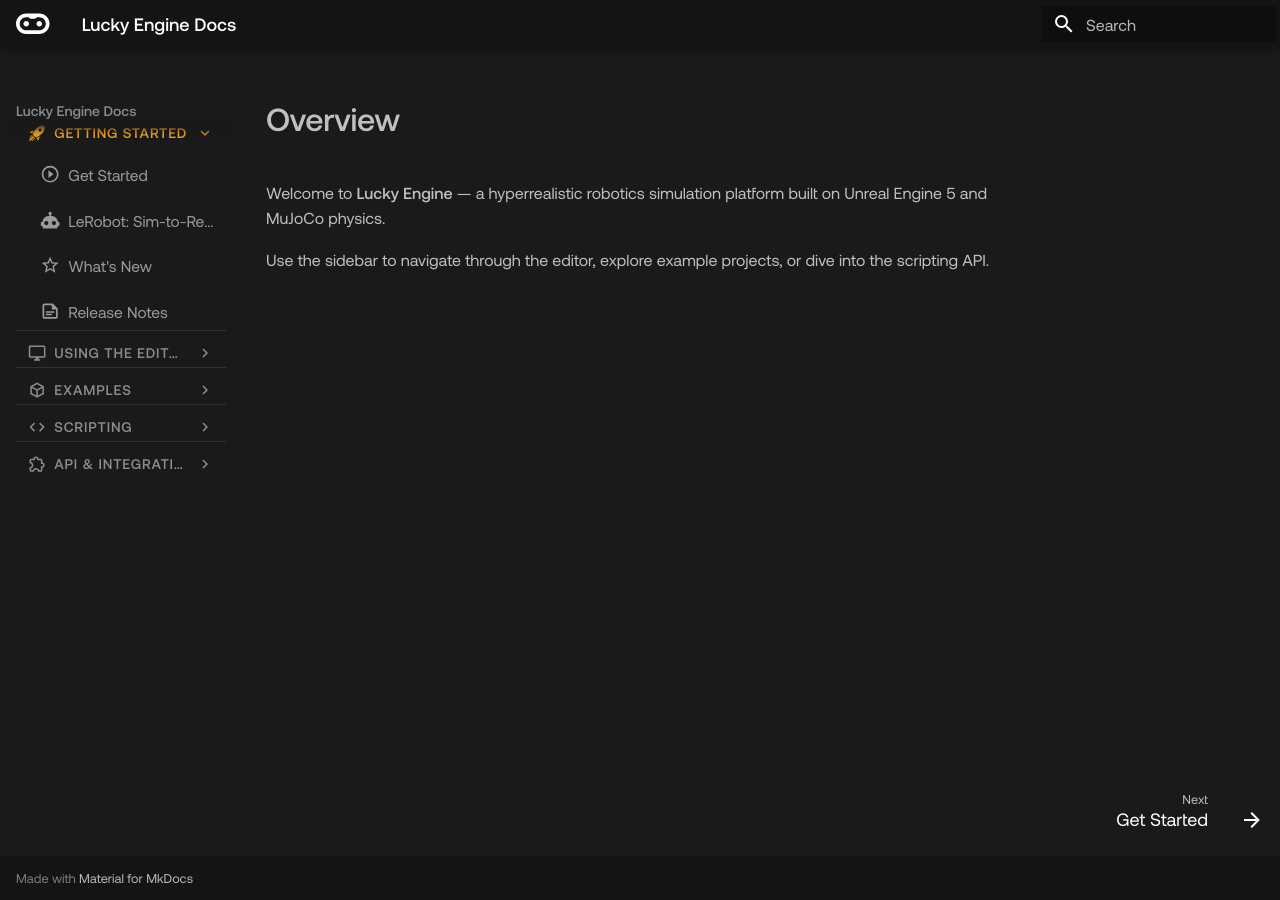
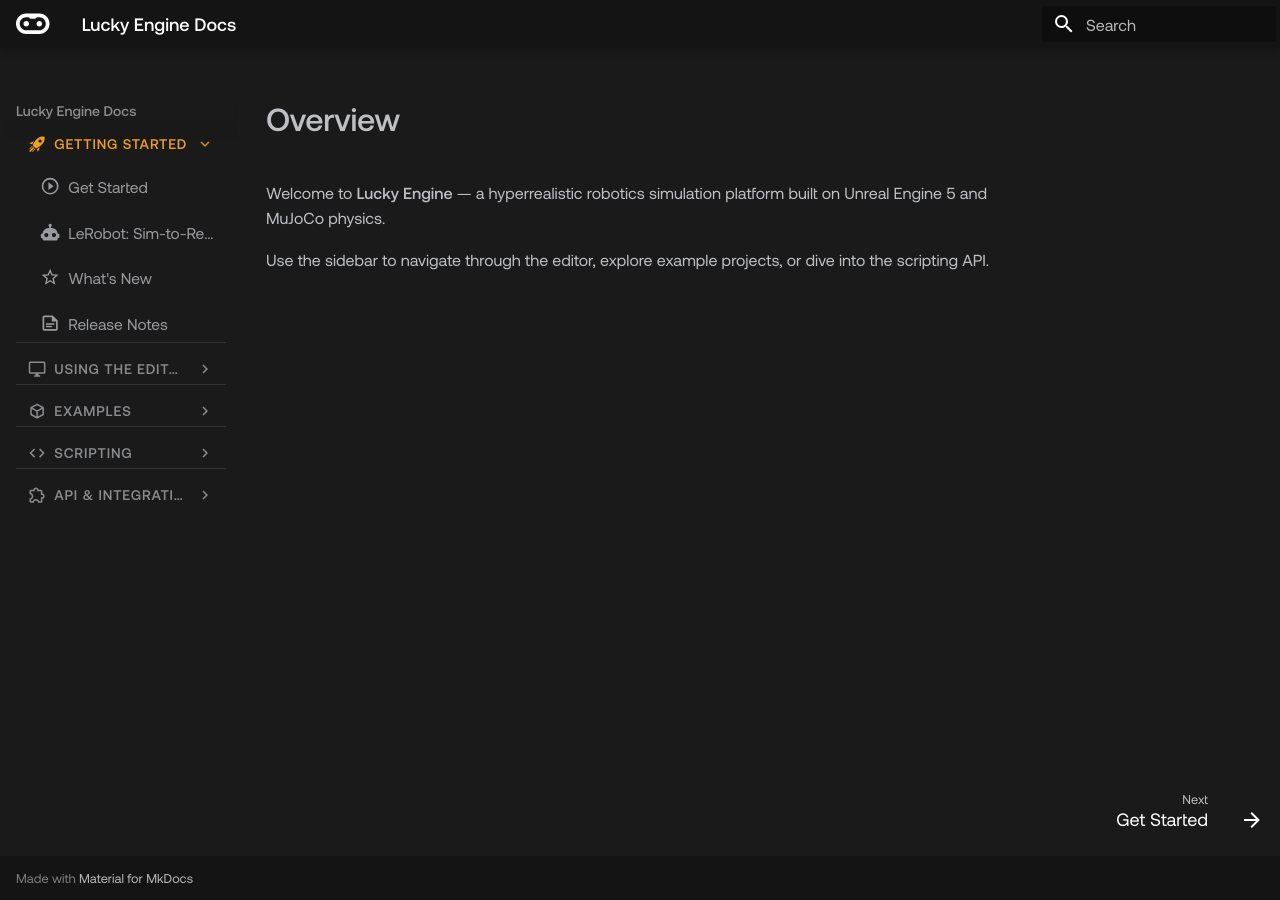
Before and after one commit to ZoreAnuj/luckyrobots-docs, an MkDocs documentation site: the page built from docs/getting-started/index.md, in a window 1280 px wide. Built offline with MkDocs 1.6.1 and Material for MkDocs 9.7.7, drawn with Linux system fonts in a browser that asks for light colours; the version menu is left out.

Commit message:
style(nav): more spacing between site title and sections

```diff
--- a/docs/stylesheets/extra.css
+++ b/docs/stylesheets/extra.css
@@ -563,7 +563,7 @@ body { font-synthesis: style; }
   font-weight: 700;
   letter-spacing: 0.06em;
   color: var(--md-default-fg-color--light);
-  padding: 0.65rem 0.6rem 0.25rem;
+  padding: 0.85rem 0.6rem 0.3rem;
   border-top: 1px solid var(--md-default-fg-color--lightest);
   margin-top: 0;
 }
@@ -599,11 +599,11 @@ body { font-synthesis: style; }
   height: 0.82rem !important;
 }
 
-/* No top divider on the first section */
+/* No top divider on the first section — more gap below the site title */
 .md-nav--primary > .md-nav__list > .md-nav__item:first-child > .md-nav__link,
 .md-nav--primary > .md-nav__list > .md-nav__item:first-child > label {
   border-top: none;
-  padding-top: 0.2rem;
+  padding-top: 0.75rem;
 }
 
 /* ─── Child page items ───────────────────────────────────────────────── */
```
